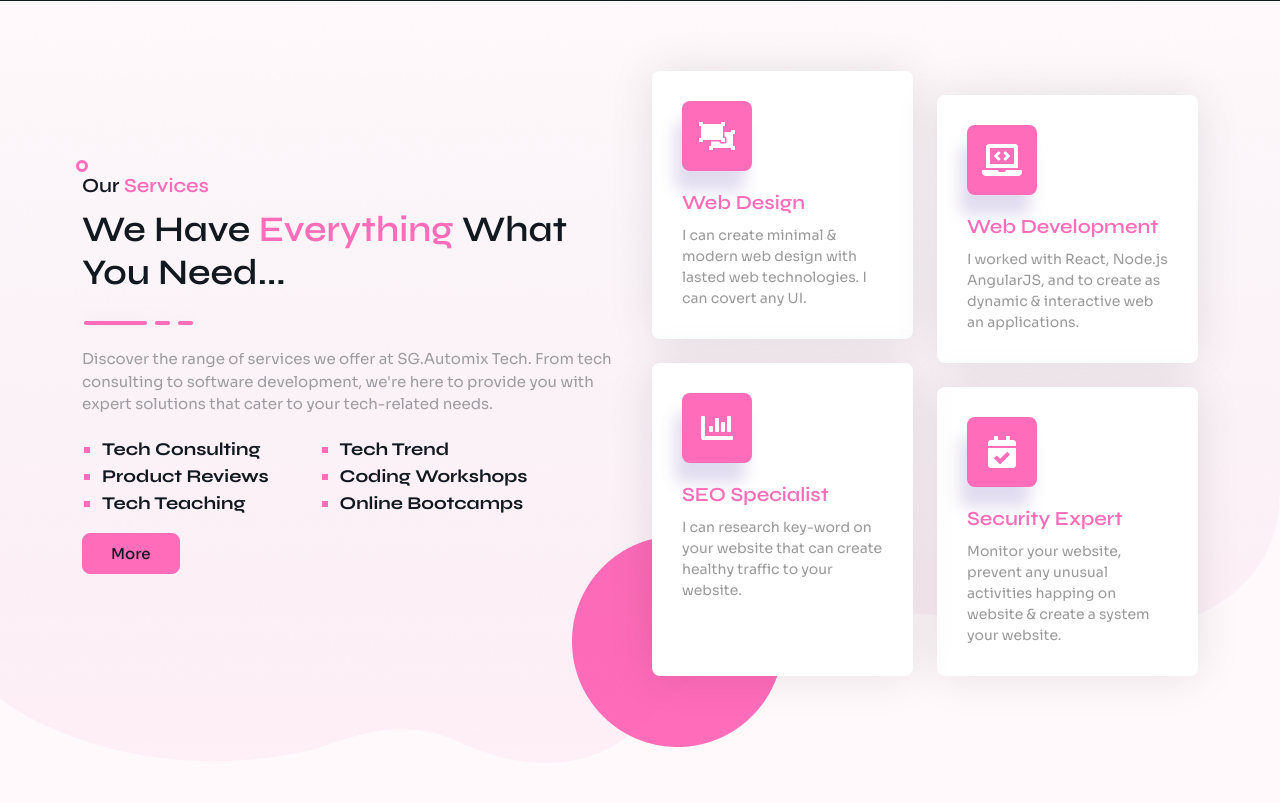
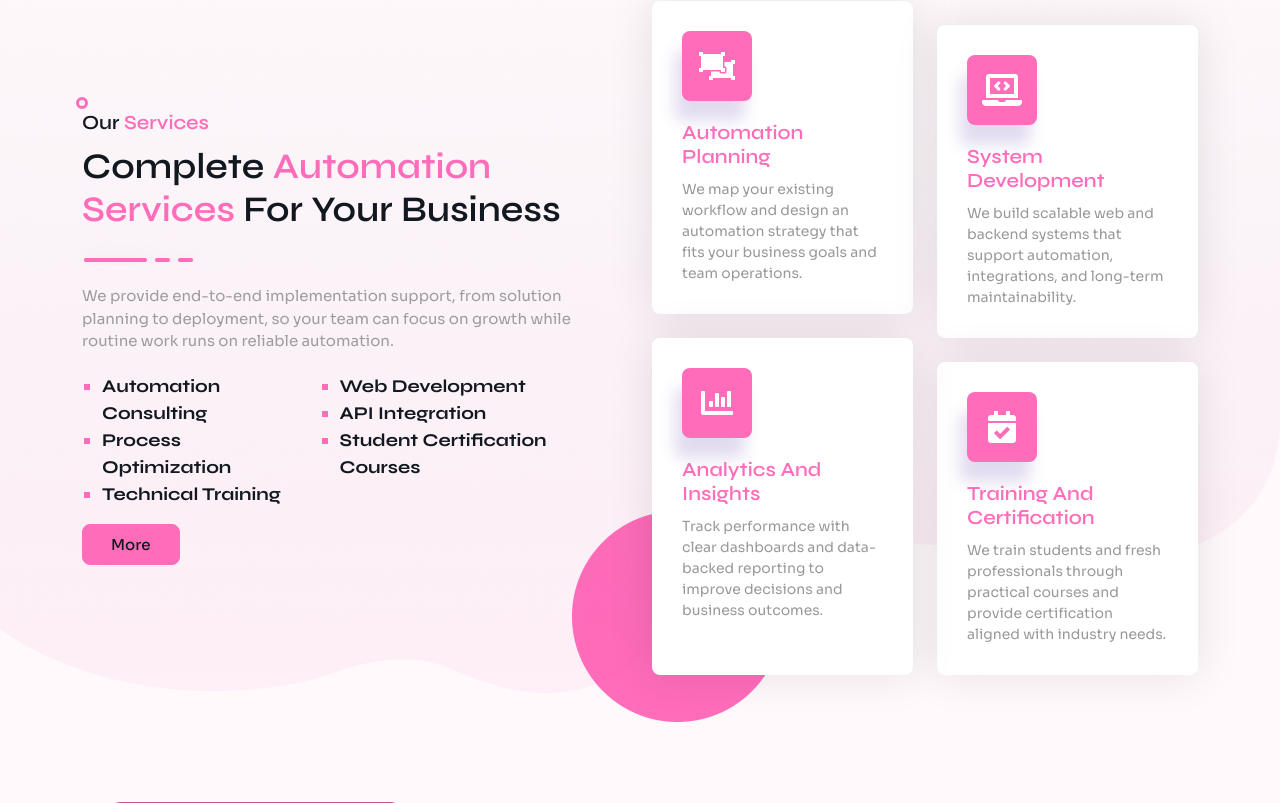
Before and after one commit to sjwebdeveloper1326/sjTechSolution, a Django app: page / in a window 1280 px wide. Shown: the part 1541-2344 px from the top of the page. Run offline with Django 4.2, Linux system fonts and the light colour scheme; data that the repository does not hold is empty; some libraries are stand-ins or nearby versions.

```diff
--- a/employee_Client_student/context_processors.py
+++ b/employee_Client_student/context_processors.py
@@ -60,7 +60,7 @@
 
 
 from employee_Client_student.models import Employee, Student
-from datetime import datetime
+from utils.date_context import build_date_context
 
 def profile_id(request):
     context = {
@@ -101,7 +101,4 @@ def profile_id(request):
 
 
 def global_date(request):
-    return {
-        'current_year': datetime.now().year,
-        'current_month': datetime.now().strftime('%B')
-    }
+    return build_date_context()
--- a/sjTachSolution/settings.py
+++ b/sjTachSolution/settings.py
@@ -15,6 +15,7 @@ from django.contrib.messages import constants as messages
 
 from pathlib import Path
 import os
+from datetime import datetime
 from dotenv import load_dotenv
 
 load_dotenv()
@@ -160,6 +161,10 @@ EMAIL_HOST_USER = os.getenv("EMAIL_HOST_USER")         # replace
 EMAIL_HOST_PASSWORD = os.getenv("EMAIL_HOST_PASSWORD")     # replace with app password
 DEFAULT_FROM_EMAIL = EMAIL_HOST_USER
 SITE_BASE_URL = os.getenv("SITE_BASE_URL", "https://sjtechsolution.pythonanywhere.com")
+COMPANY_START_YEAR = int(os.getenv("COMPANY_START_YEAR", "2026"))
+BATCH_START_MONTH = os.getenv("BATCH_START_MONTH", "January")
+BATCH_START_DAY = int(os.getenv("BATCH_START_DAY", "6"))
+BATCH_START_YEAR = int(os.getenv("BATCH_START_YEAR", str(datetime.now().year)))
 
 # ---------------- EMAIL ----------------
 # EMAIL_BACKEND = 'django.core.mail.backends.smtp.EmailBackend'
--- a/template/courses.html
+++ b/template/courses.html
@@ -57,7 +57,7 @@ style="max-height:320px;">
           Our <span>Courses</span>
         </h3>
         <h2 class="d2c_title position-relative">
-         New Batch 2026 <span>Starting Soon!</span>
+         New Batch {{ batch_start_year }} <span>Starting Soon!</span>
         </h2>
         <p class="project-desc">
           Hands-on training • Real projects • Job-ready skills
@@ -73,7 +73,7 @@ style="max-height:320px;">
 </h3>
 
 <h2 class="title mb-3">
-<span>New Batch 2026</span>
+<span>New Batch {{ batch_start_year }}</span>
 <span style="color:#ff69b4;">Starting Soon!</span>
 </h2>
 
@@ -250,7 +250,7 @@ data-bs-slide="next">
 style="background: linear-gradient(45deg,#ff69b4,#ff8c00);max-width:700px;margin:auto;">
 
 <h3 class="mb-3">
-New Batch Starts: <strong>January 2026</strong>
+New Batch Starts: <strong>{{ batch_start_month }} {{ batch_start_year }}</strong>
 </h3>
 
 <p class="lead mb-4">
--- a/template/emails/account_created.html
+++ b/template/emails/account_created.html
@@ -27,7 +27,8 @@
 
     <p style="color:#b8b8d9; font-size:14px; line-height:1.6;">
       Your account has been successfully created at <b>SG.Automix Tech</b>.<br>
-      We are excited to have you onboard.
+      We are a technology company founded in {{ company_start_year }}, providing automation
+      services for clients and certified training courses for students.
     </p>
 
     <div style="margin:25px auto; padding:20px; border-radius:10px; border:1px solid #ff2b9f; background:#0f0f1f;">
@@ -55,7 +56,7 @@
   </div>
 
   <div style="background:#0d0d16; padding:15px; text-align:center; font-size:12px; color:#777;">
-    © 2026 SG.Automix Tech <br>
+    © {{ current_year }} SG.Automix Tech <br>
     <span style="color:#ff2b9f;">Smart Journey Starts Here</span>
   </div>
 
--- a/template/footer.html
+++ b/template/footer.html
@@ -51,7 +51,7 @@
                 </div>
 
                 <div class="d2c_copy_wrapper">
-                    <h4 class="text-center">© 2023 <a href="#" target="_blank">SG.Automix Tech</a>. All Right Reserved</h4>
+                    <h4 class="text-center">© {{ current_year }} <a href="#" target="_blank">SG.Automix Tech</a>. All Right Reserved</h4>
                 </div>
             </div>
         </footer>
--- a/template/index.html
+++ b/template/index.html
@@ -8,13 +8,12 @@ SJ.Tech {% endblock %} {% block content %}
       <div class="row align-items-center">
         <div class="col-lg-6 pe-5 order-last order-lg-first">
           <h1>
-            Smart Growth Automation Technology <br />
+            Smart Automation Solutions for Growth <br />
             <span>SG.Automix Tech</span>
           </h1>
           <p>
-            Explore the latest advancements in technology with SG.Automix Tech.
-            Our responsive Bootstrap landing page is designed to keep you
-            updated.
+            Founded in {{ company_start_year }}, SG.Automix Tech delivers practical tech automation
+            services for modern businesses and real-world workflows.
           </p>
           <a href="#about" class="btn">Get Started</a>
         </div>
@@ -66,22 +65,18 @@ SJ.Tech {% endblock %} {% block content %}
           About <span>SG.Automix Tech</span>
         </h3>
         <h2 class="d2c_title position-relative">
-          Empowering YourTech <span>Exploration</span>
+          Building Smart Automation <span>Since {{ company_start_year }}</span>
         </h2>
         <p class="mb-3">
-          At SG.Automix Tech, we're passionate about all things tech. Our
-          platform is designed to provide you with insightful articles, expert
-          opinions, and resources to fuel your curiosity and drive your tech
-          ambitions forward. Explore the latest advancements in technology with
-          SG.Automix Tech. Our responsive Bootstrap landing page is designed to
-          keep you updated on cutting-edge trends and solutions that empower
-          your tech journey from the SG.Automix Tech.
+          SG.Automix Tech is a technology company focused on automation-led
+          services for clients across web, operations, and digital process
+          management. We design and implement solutions that improve speed,
+          reduce manual effort, and increase reliability.
         </p>
         <p class="d2c_last_paragraph">
-          Learn more about SG.Automix Tech and our mission. Get to know our
-          passionate team of tech enthusiasts and innovators who are dedicated
-          to bringing you the best insights and information from the tech
-          industry.
+          Alongside client services, we also provide career-focused courses for
+          students with practical projects and certification support, helping
+          learners build job-ready technical skills.
         </p>
         <a href="{% url 'contact' %}" class="btn">Stay Connect</a>
       </div>
@@ -165,26 +160,26 @@ SJ.Tech {% endblock %} {% block content %}
             Our <span>Services</span>
           </h3>
           <h2 class="d2c_title position-relative">
-            We have <span>Everything</span> What you Need...
+            Complete <span>Automation Services</span> for Your Business
           </h2>
           <p>
-            Discover the range of services we offer at SG.Automix Tech. From
-            tech consulting to software development, we're here to provide you
-            with expert solutions that cater to your tech-related needs.
+            We provide end-to-end implementation support, from solution planning
+            to deployment, so your team can focus on growth while routine work
+            runs on reliable automation.
           </p>
           <div class="row">
             <div class="col-md-5">
               <ul>
-                <li>Tech Consulting</li>
-                <li>Product Reviews</li>
-                <li>Tech Teaching</li>
+                <li>Automation Consulting</li>
+                <li>Process Optimization</li>
+                <li>Technical Training</li>
               </ul>
             </div>
             <div class="col-md-7">
               <ul>
-                <li>Tech Trend</li>
-                <li>Coding Workshops</li>
-                <li>Online Bootcamps</li>
+                <li>Web Development</li>
+                <li>API Integration</li>
+                <li>Student Certification Courses</li>
               </ul>
             </div>
           </div>
@@ -197,10 +192,10 @@ SJ.Tech {% endblock %} {% block content %}
                 <div class="d2c_icon_wrapper">
                   <i class="fas fa-object-ungroup"></i>
                 </div>
-                <h3>Web Design</h3>
+                <h3>Automation Planning</h3>
                 <p>
-                  I can create minimal & modern web design with lasted web
-                  technologies. I can covert any UI.
+                  We map your existing workflow and design an automation
+                  strategy that fits your business goals and team operations.
                 </p>
               </div>
             </div>
@@ -209,10 +204,10 @@ SJ.Tech {% endblock %} {% block content %}
                 <div class="d2c_icon_wrapper">
                   <i class="fas fa-laptop-code"></i>
                 </div>
-                <h3>Web Development</h3>
+                <h3>System Development</h3>
                 <p>
-                  I worked with React, Node.js AngularJS, and to create as
-                  dynamic & interactive web an applications.
+                  We build scalable web and backend systems that support
+                  automation, integrations, and long-term maintainability.
                 </p>
               </div>
             </div>
@@ -221,10 +216,10 @@ SJ.Tech {% endblock %} {% block content %}
                 <div class="d2c_icon_wrapper">
                   <i class="fas fa-chart-bar"></i>
                 </div>
-                <h3>SEO specialist</h3>
+                <h3>Analytics and Insights</h3>
                 <p>
-                  I can research key-word on your website that can create
-                  healthy traffic to your website.
+                  Track performance with clear dashboards and data-backed
+                  reporting to improve decisions and business outcomes.
                 </p>
               </div>
             </div>
@@ -233,10 +228,10 @@ SJ.Tech {% endblock %} {% block content %}
                 <div class="d2c_icon_wrapper">
                   <i class="fas fa-calendar-check"></i>
                 </div>
-                <h3>Security Expert</h3>
+                <h3>Training and Certification</h3>
                 <p>
-                  Monitor your website, prevent any unusual activities happing
-                  on website & create a system your website.
+                  We train students and fresh professionals through practical
+                  courses and provide certification aligned with industry needs.
                 </p>
               </div>
             </div>
@@ -278,23 +273,17 @@ SJ.Tech {% endblock %} {% block content %}
             Our <span>Features</span>
           </h3>
           <h2 class="d2c_title position-relative">
-            Check More About Our <span>Service & Progress</span>
+            Why Clients and Students <span>Choose Us</span>
           </h2>
           <p class="mb-3">
-            Actual teachings of the great explorer of the truth because it is
-            pleasure, but because those who do not know how to you pursue
-            pleasure rationally encounter consequences that are extremely
-            painful. Nor again is there anyone who loves or pursues or desires
-            to obtain.
+            Our delivery model combines technical depth, practical execution,
+            and measurable outcomes. Every solution is built to solve a real
+            business problem, not just to look good on paper.
           </p>
           <p>
-            Bring your ideas to life and share your vision with concrete
-            elements. will give you a complete account of the system, and
-            expound the actual teachings of the great explorer of the truth
-            because it is pleasure, but because those who do not know how to you
-            pursue pleasure rationally encounter consequences that are extremely
-            painful. Nor again is there anyone who loves or pursues or desires
-            to obtain pain of itself.
+            For students, our curriculum is focused on implementation, portfolio
+            work, and certification support so they can confidently transition
+            into internships and full-time technical roles.
           </p>
         </div>
       </div>
@@ -468,7 +457,7 @@ SJ.Tech {% endblock %} {% block content %}
                 articles, how-to guides, and analysis on the latest tech trends.
               </p>
               <div class="d2c_date">
-                <span>2, Sept 2023</span>
+                <span>{{ current_day }}, {{ current_month|slice:":3" }} {{ current_year }}</span>
                 <a href="#"><i class="fas fa-share-alt"></i></a>
               </div>
               <a href="#">Learn More <i class="fas fa-arrow-right"></i></a>
@@ -495,7 +484,7 @@ SJ.Tech {% endblock %} {% block content %}
                 of handpicked by our experts. From gadgets to software.
               </p>
               <div class="d2c_date">
-                <span>9, Aug 2023</span>
+                <span>{{ current_day }}, {{ current_month|slice:":3" }} {{ current_year }}</span>
                 <a href="#"><i class="fas fa-share-alt"></i></a>
               </div>
               <a href="#">Learn More <i class="fas fa-arrow-right"></i></a>
--- a/utils/loginMail_utils.py
+++ b/utils/loginMail_utils.py
@@ -2,6 +2,7 @@ from django.conf import settings
 from django.core.mail import EmailMultiAlternatives
 from django.template.loader import render_to_string
 from django.urls import reverse
+from utils.date_context import build_date_context
 
 
 def _get_base_url():
@@ -20,6 +21,7 @@ def send_account_email(to_email: str, name: str, username: str, password: str, e
         "password": password,
         "login_url": login_url,
         "logo_url": f"{base_url}/static/assets/images/SGAutomixTech_Black_bg_SizeFix.gif",
+        **build_date_context(),
         **(extra_context or {}),
     }
 
--- a/utils/send_course_email.py
+++ b/utils/send_course_email.py
@@ -6,6 +6,7 @@ from django.template.loader import render_to_string
 from django.urls import reverse
 
 from employee_Client_student.models import Student
+from utils.date_context import build_date_context
 
 logger = logging.getLogger(__name__)
 
@@ -26,6 +27,7 @@ def send_new_course_email(course):
                 "course_title": course.title,
                 "course_description": course.description,
                 "site_url": courses_url,
+                **build_date_context(),
             }
 
             html_content = render_to_string("emails/new_course_email.html", context)
```
Also changed, not shown: template/about.html (+3 -4 lines), template/emails/new_course_email.html (+3 -5 lines), template/enroll.html (+10 -16 lines), utils/date_context.py (added, +16 -0 lines).
